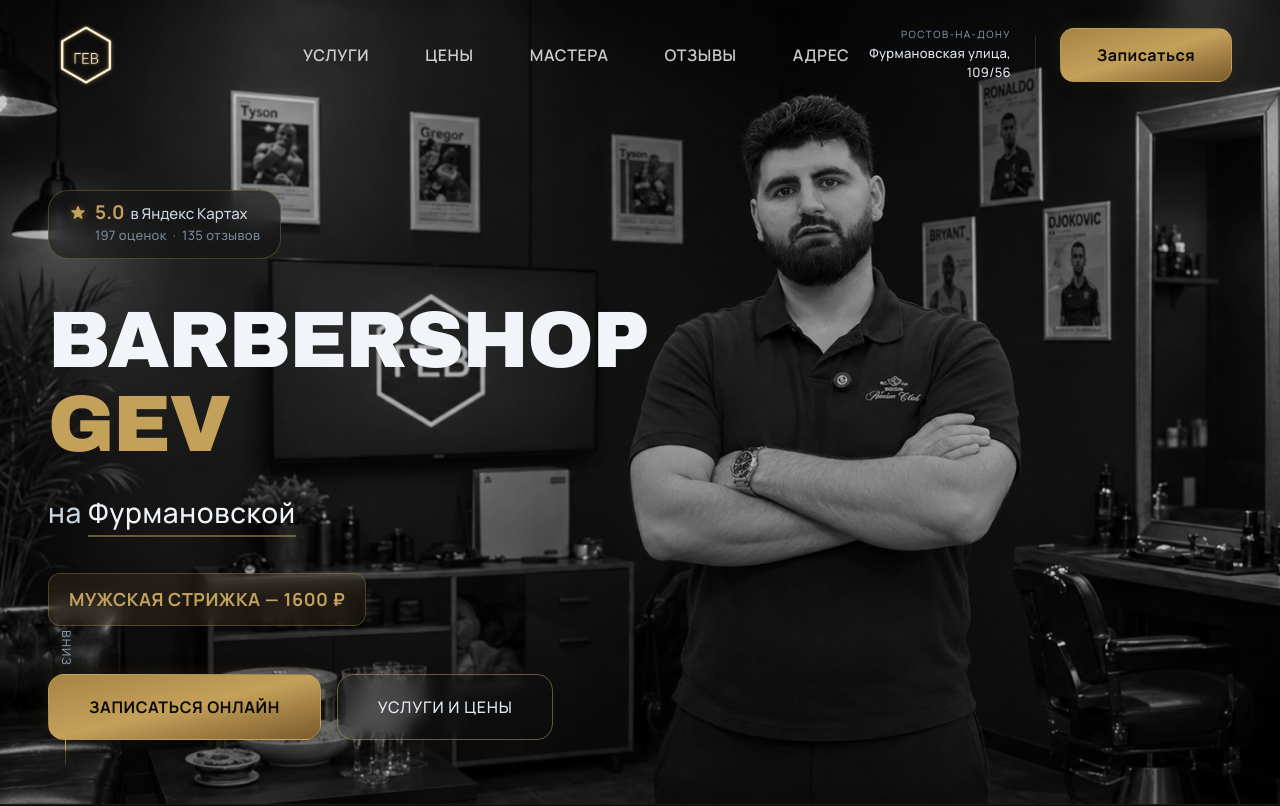
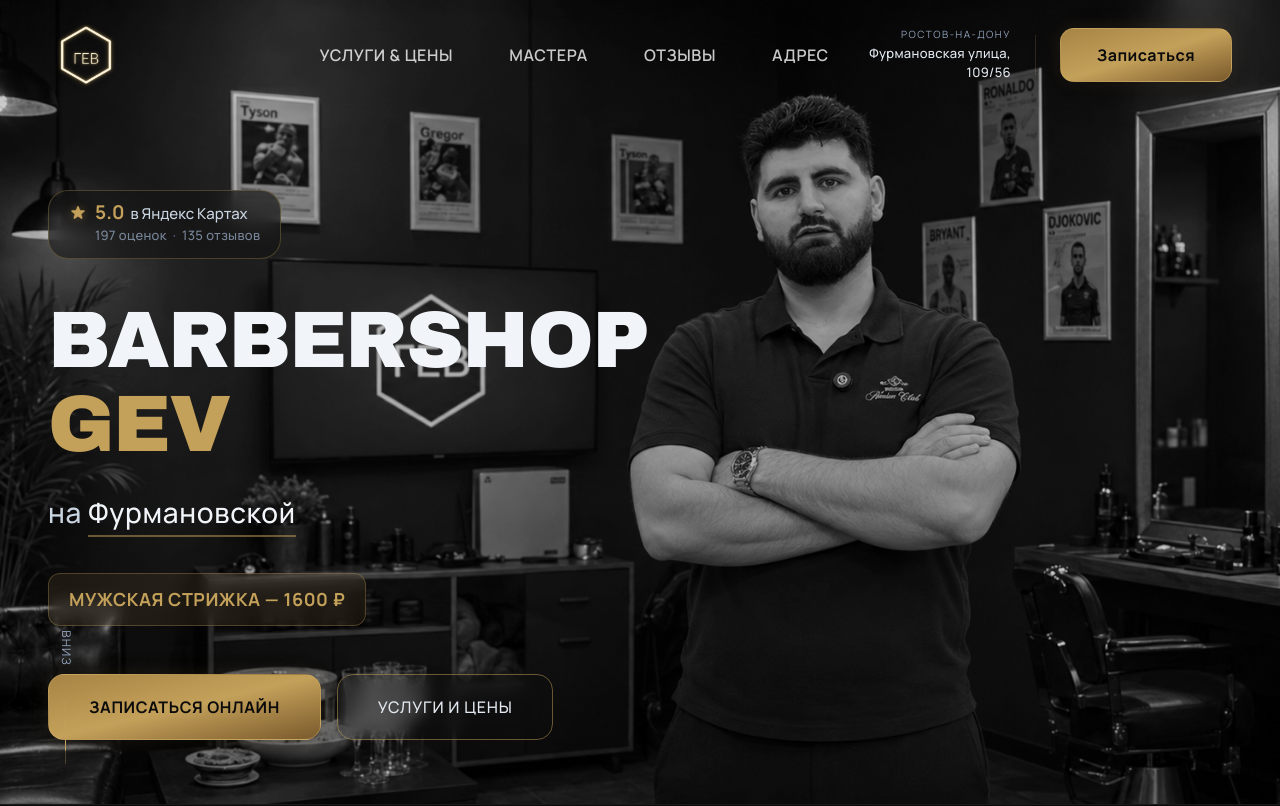
Before and after one commit to egorbagramyan0-bot/gev-barber, a React (Vite) app: page / in a window 1280 px wide. Shown: the top 806 px of the page. Built offline with nearby package versions, Linux system fonts and the light colour scheme.

Commit message:
Update contact links and styling

```diff
--- a/src/components/Navbar.jsx
+++ b/src/components/Navbar.jsx
@@ -14,8 +14,7 @@ const Navbar = () => {
     }, []);
 
     const navLinks = [
-        { name: 'Услуги', href: '#services' },
-        { name: 'Цены', href: '#services' },
+        { name: 'Услуги & Цены', href: '#services' },
         { name: 'Мастера', href: '#masters' },
         { name: 'Отзывы', href: '#reviews' },
         { name: 'Адрес', href: '#contacts' },
```
